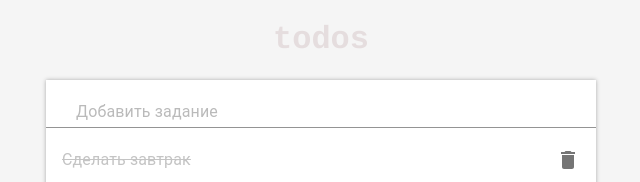
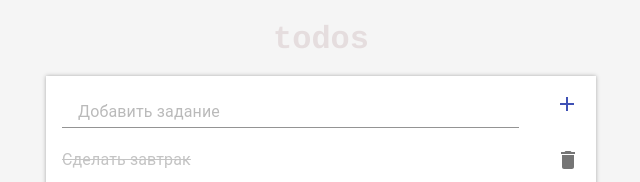
Before and after one commit to WebHeroSchool/Borozdin_todo, a React (Create React App) app: page / in a window 1280 px wide. Shown: the top 182 px of the page, without its empty margins (319-959 px from the left). Built offline with nearby package versions, Linux system fonts and the light colour scheme.

Commit message:
Добавлен функционал добавления нового элемента в список

```diff
--- a/src/components/App/App.js
+++ b/src/components/App/App.js
@@ -22,7 +22,8 @@ class App extends React.Component {
         isDone: false,
         id: 3
       }
-    ]
+    ],
+    count:3
   };
 
   onClickDone = id => {
@@ -44,12 +45,24 @@ class App extends React.Component {
     this.setState({ items: newItemList});
   };
 
+  onClickAdd = value => this.setState(state => ({
+    items: [
+      ...state.items,
+      {
+        value,
+        isDone: false,
+        id: state.count + 1
+      }
+    ],
+    count: state.count + 1
+  }));
+
   render() {
     return (
       <div className = {styles.wrap}>
         <h1 className = {styles.title}>todos</h1>
         <div className = {styles.todoBody}>
-          <InputItem />
+          <InputItem onClickAdd={this.onClickAdd} />
           <ItemList
             items={this.state.items}
             onClickDone={this.onClickDone}
--- a/src/components/InputItem/InputItem.js
+++ b/src/components/InputItem/InputItem.js
@@ -1,7 +1,26 @@
 import React from 'react';
 import TextField from '@material-ui/core/TextField';
+import Grid from '@material-ui/core/Grid';
+import IconButton from '@material-ui/core/IconButton';
+import AddIcon from '@material-ui/icons/Add';
 
-const InputItem = () => (<div>
+class InputItem extends React.Component {
+  state = {
+    inputValue: ''
+  };
+
+  onButtonClick = () => {
+    this.setState({inputValue: ''});
+
+    if (this.state.inputValue !== '') this.props.onClickAdd(this.state.inputValue);
+  }
+
+  render() {
+    const {onClickAdd} = this.props;
+
+    return (
+      <Grid container spacing={1} alignItems="flex-end">
+        <Grid item xs>
           <TextField
             id="standard-basic"
             variant="standard"
@@ -9,11 +28,25 @@ const InputItem = () => (<div>
             fullWidth
             InputLabelProps={{
               style: {
-        marginLeft: 30,
+                marginLeft: 32,
                 opacity: 0.5
               }
             }}
+            style={{paddingLeft:16}}
+            value={this.state.inputValue}
+            onChange ={ event => this.setState({inputValue:event.target.value })}
           />
-</div>);
+        </Grid>
+        <Grid item xs={2} style={{textAlign:"center", paddingLeft:30}}>
+          <IconButton aria-label="add"
+            color="primary"
+            onClick={this.onButtonClick}
+          >
+            <AddIcon />
+          </IconButton>
+        </Grid>
+      </Grid>);
+  }
+}
 
 export default InputItem;
--- a/src/components/ItemList/ItemList.js
+++ b/src/components/ItemList/ItemList.js
@@ -5,7 +5,7 @@ import ListItem from '@material-ui/core/ListItem';
 import Divider from '@material-ui/core/Divider';
 
 const ItemList = ({ items, onClickDone, onClickDelete }) => (<List component="nav" aria-label="todo-list">
-  {items.map(item => (<li key={ item.value }>
+  {items.map(item => (<li key={ item.id }>
         <Item
           value={ item.value}
           isDone={ item.isDone }
```
Lines whose indentation alone changed are shown as unchanged.
